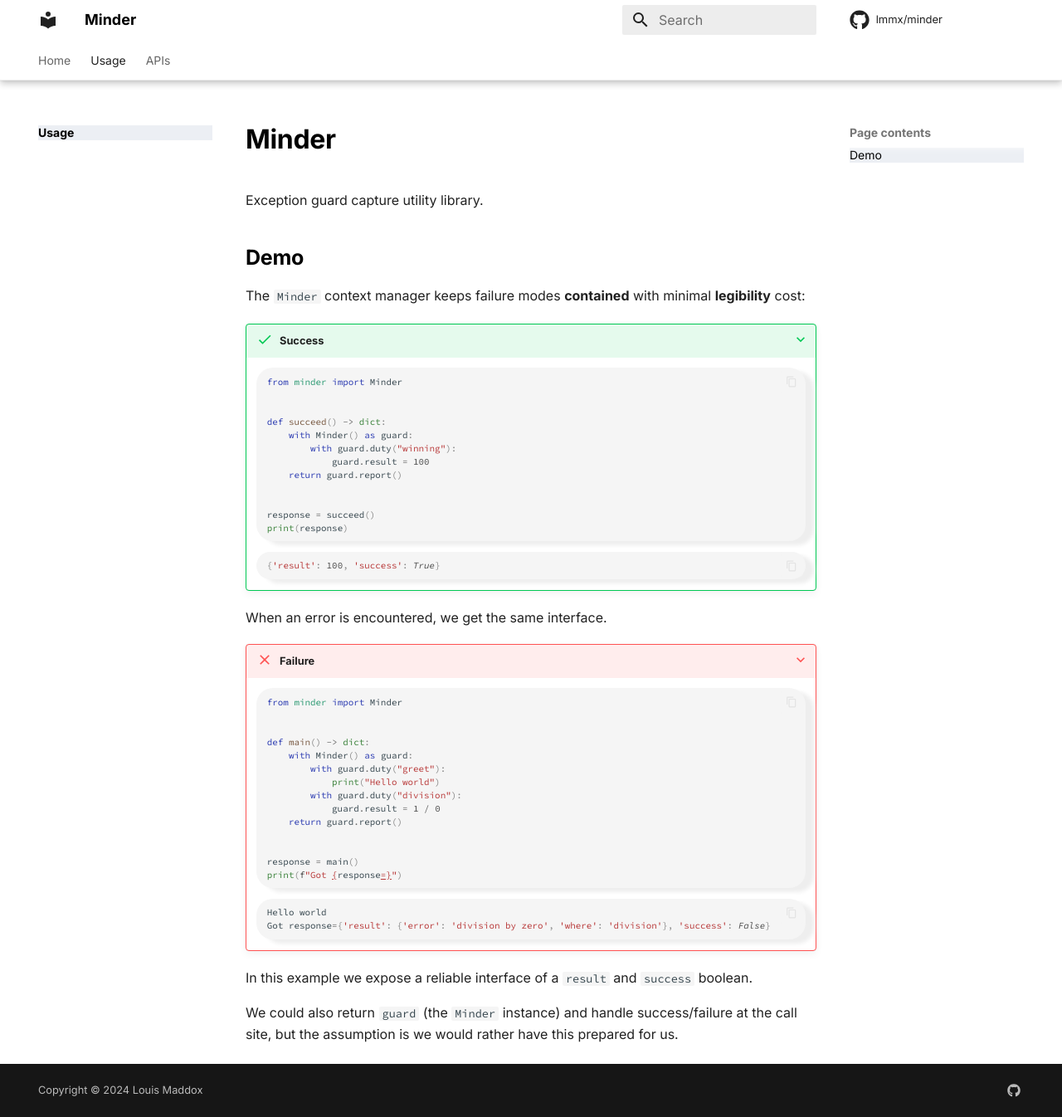
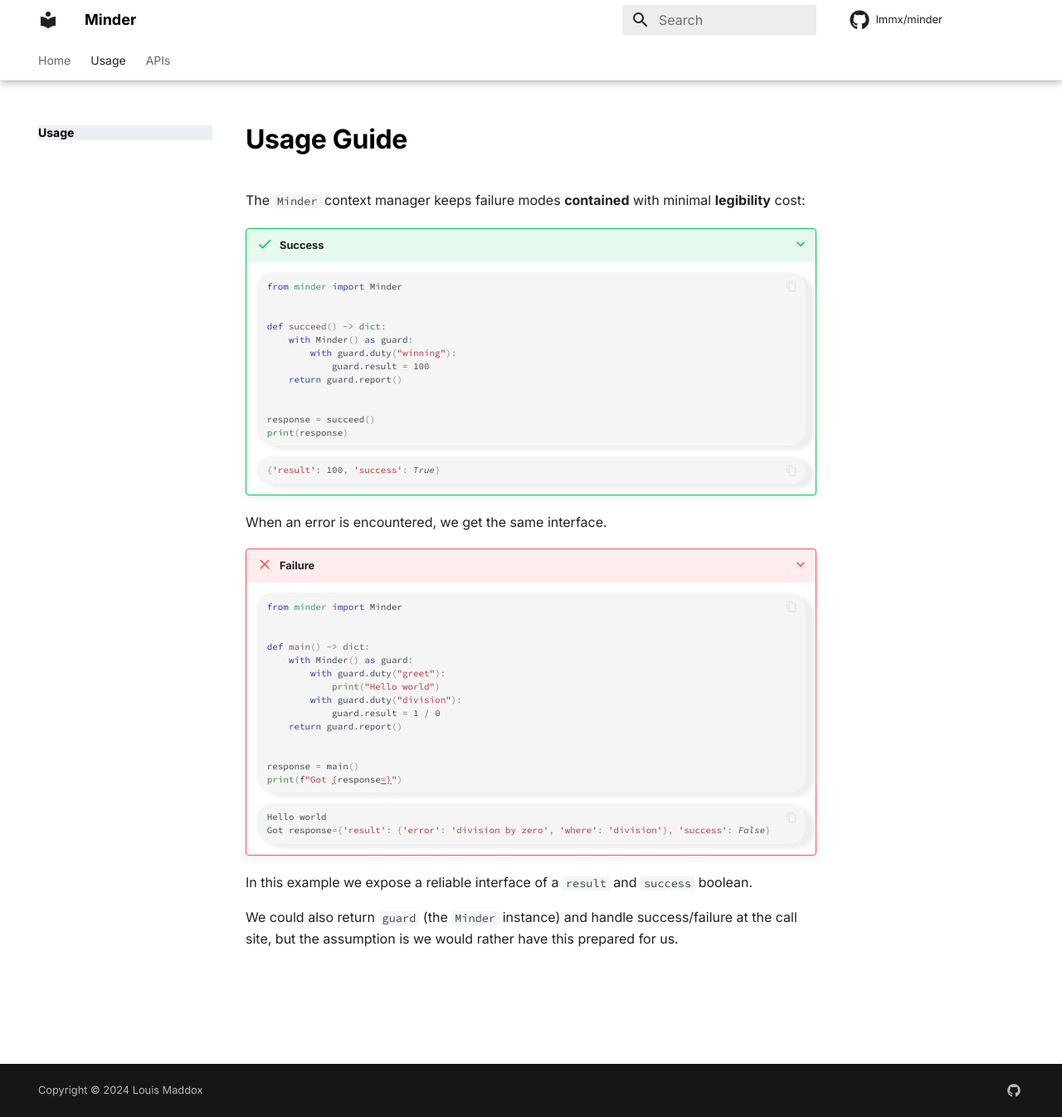
Before and after one commit to lmmx/minder, an MkDocs documentation site: the page built from docs/usage/index.md, in a window 1280 px wide and 1346 px high. Shown: the whole window at 83% size. Built offline with MkDocs 1.6.1 and Material for MkDocs 9.7.7, drawn with Linux system fonts in a browser that asks for light colours; comment, search, counter and statistics services are not loaded.

Commit message:
docs: remove README headers from Usage guide

```diff
--- a/docs/usage/index.md
+++ b/docs/usage/index.md
@@ -1,9 +1,3 @@
-# Minder
-
-Exception guard capture utility library.
-
-## Demo
-
 The `Minder` context manager keeps failure modes **contained** with minimal **legibility** cost:
 
 ???+ success
--- a/mkdocs.yml
+++ b/mkdocs.yml
@@ -99,6 +99,6 @@
       - index.md
       - motivation.md
   - Usage:
-      - User guides: usage/index.md
+      - Usage Guide: usage/index.md
   - APIs:
       - api/index.md
```
